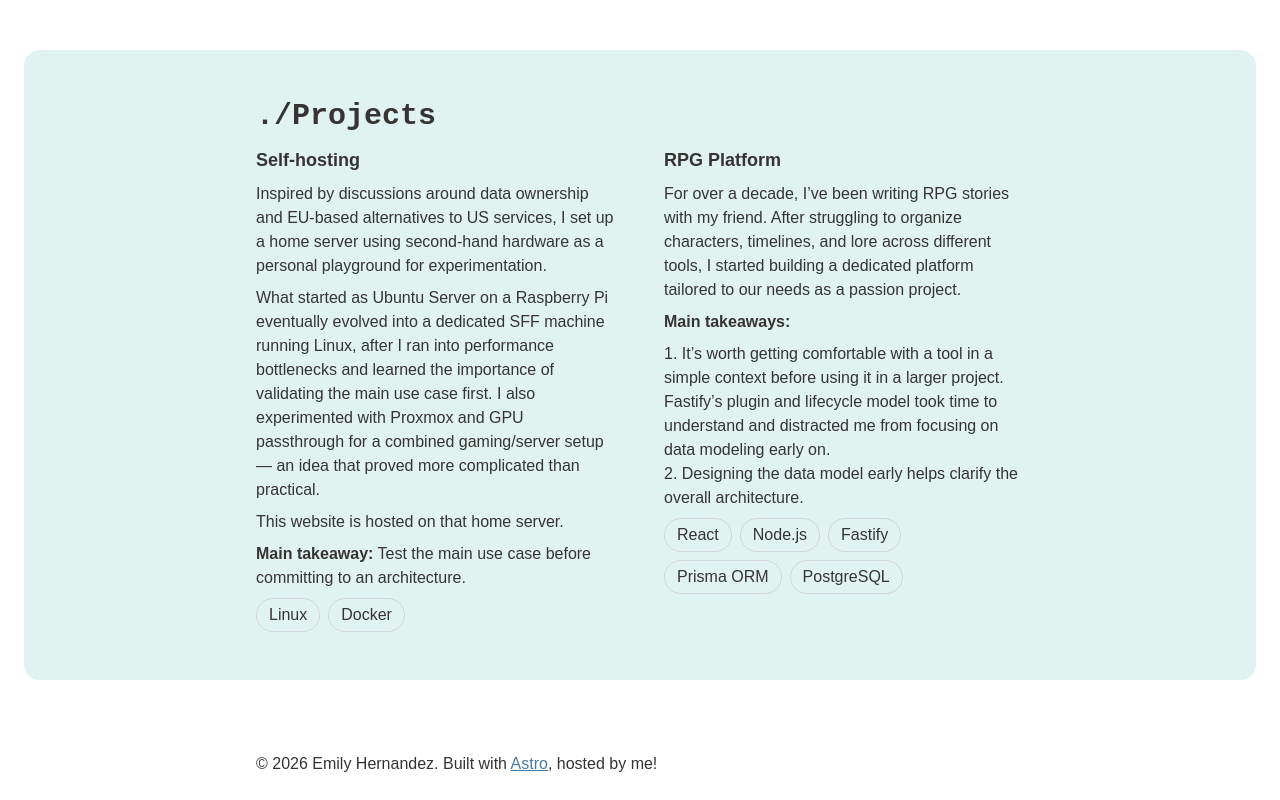
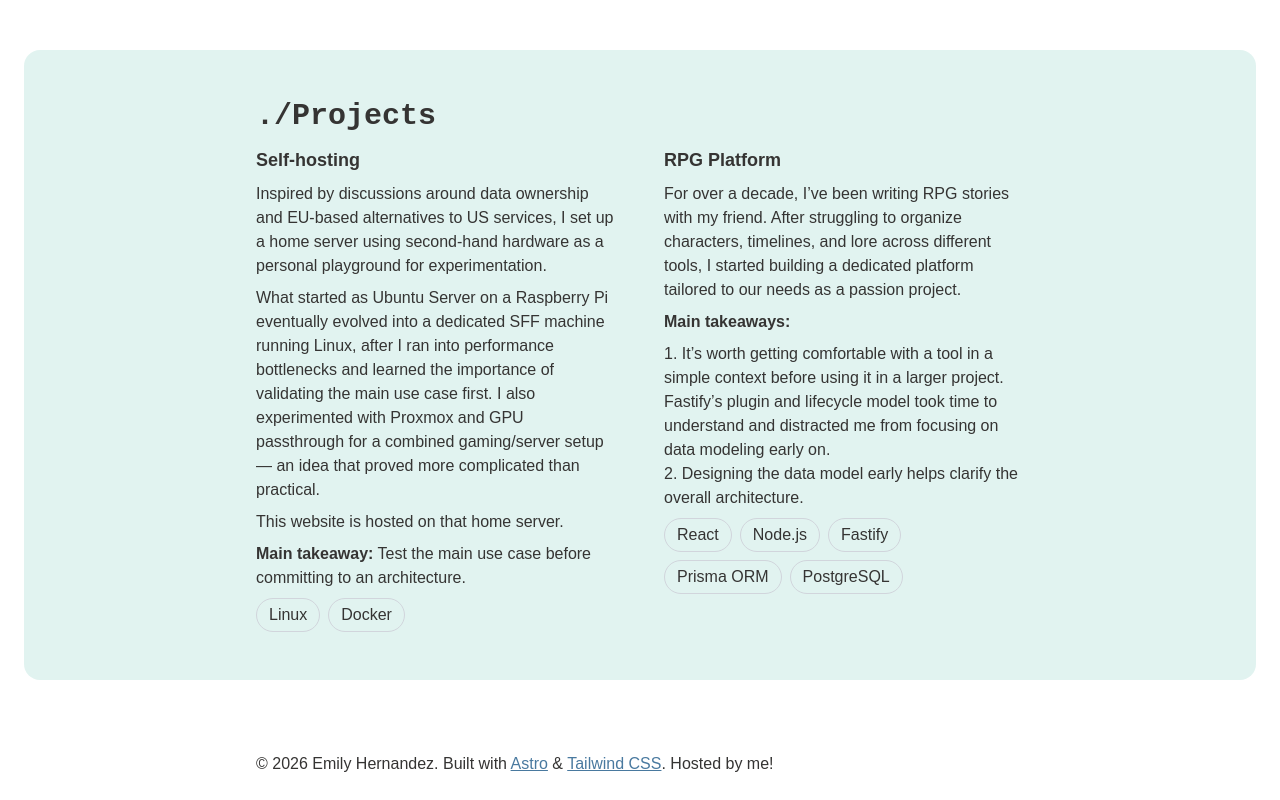
Before and after one commit to emilyhernandez/portfolio, an Astro site: page / in a window 1280 px wide. Shown: the part 2518-3318 px from the top of the page. Built offline with nearby package versions, Linux system fonts and the light colour scheme; Astro itself is replaced by a stand-in of ours; a web font is replaced by a local one.

Commit message:
Mention Tailwind CSS in footer

```diff
--- a/src/components/Footer.astro
+++ b/src/components/Footer.astro
@@ -2,5 +2,5 @@
 
 ---
 <footer>
-  <p>&copy; 2026 Emily Hernandez. Built with <a href="https://astro.build" target="_blank">Astro</a>, hosted by me!</p>
+  <p>&copy; 2026 Emily Hernandez. Built with <a href="https://astro.build" target="_blank">Astro</a> & <a href="https://tailwindcss.com/" target="_blank">Tailwind CSS</a>. Hosted by me!</p>
 </footer>
```
